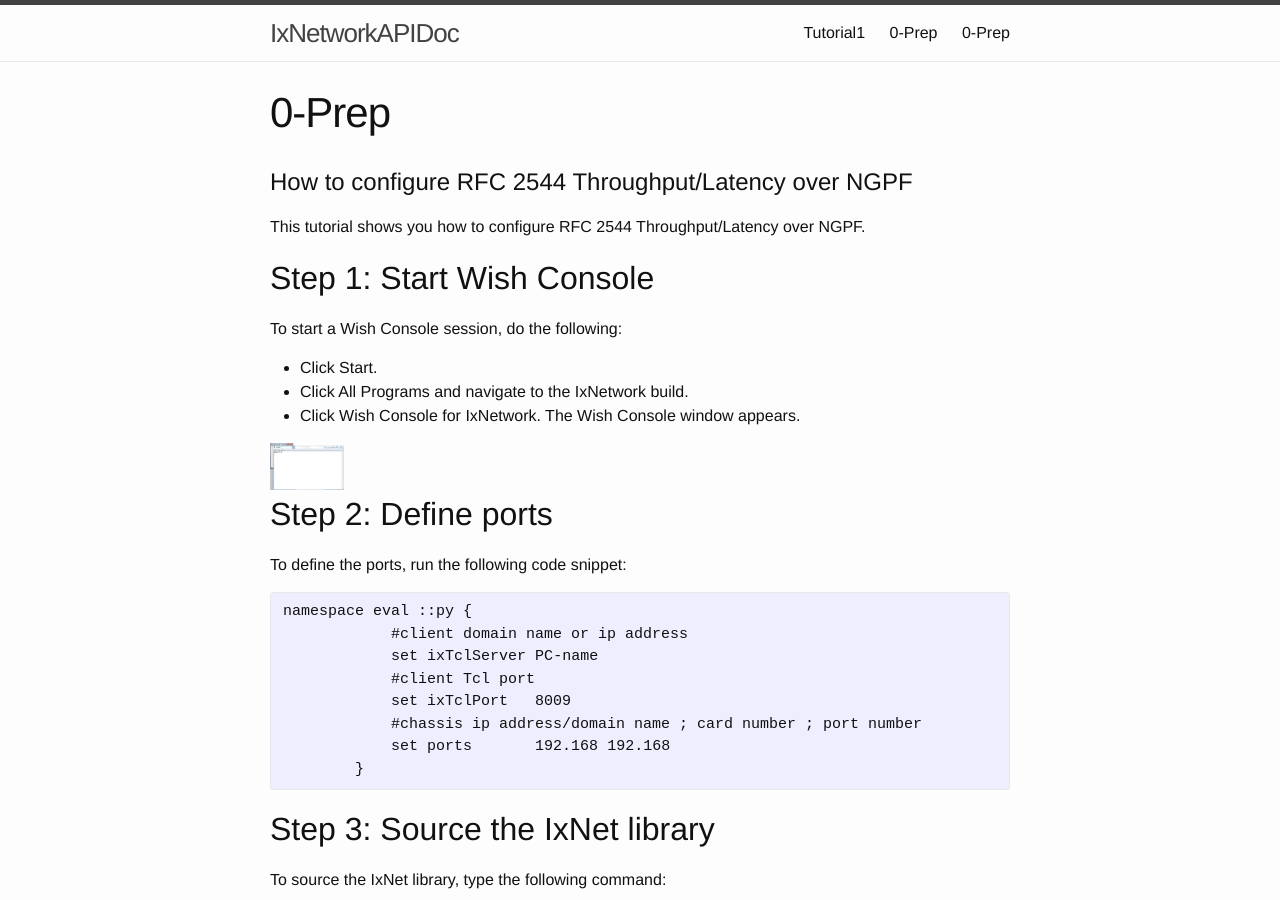
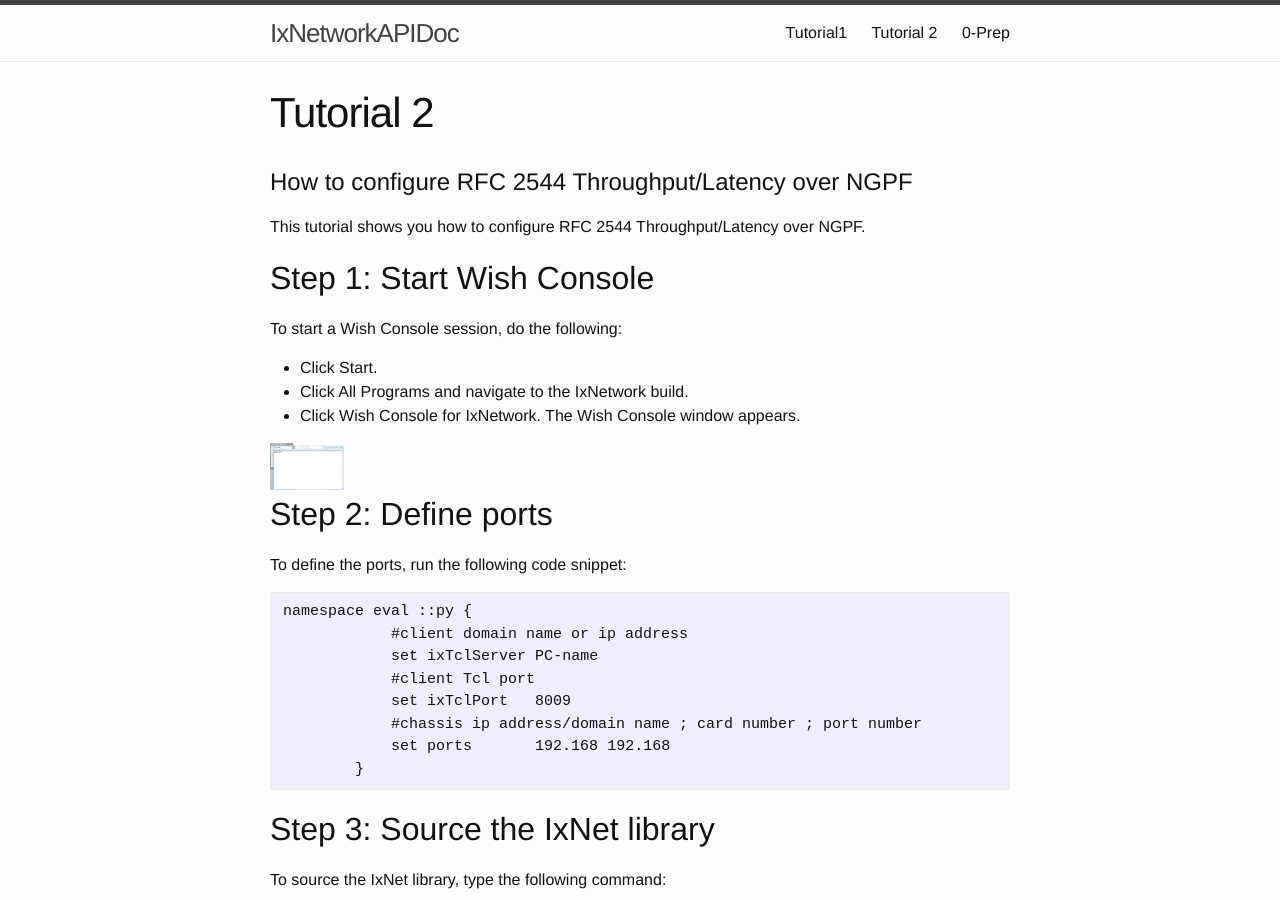
Before and after one commit to Sahana84/IxNetworkAPIDoc, a Jekyll site: the page built from tutorial2.md, in a window 1280 px wide and 900 px high. Built offline with Jekyll 4.4.1, drawn with Linux system fonts in a browser that asks for light colours; our own code applies the rules of GitHub Pages for plain Markdown files; comment, search, counter and statistics services are not loaded.

Commit message:
Update tutorial2.md

```diff
--- a/tutorial2.md
+++ b/tutorial2.md
@@ -1,5 +1,5 @@
 ---
-title: 0-Prep
+title: Tutorial 2
 nav: true
 ---
 
```
